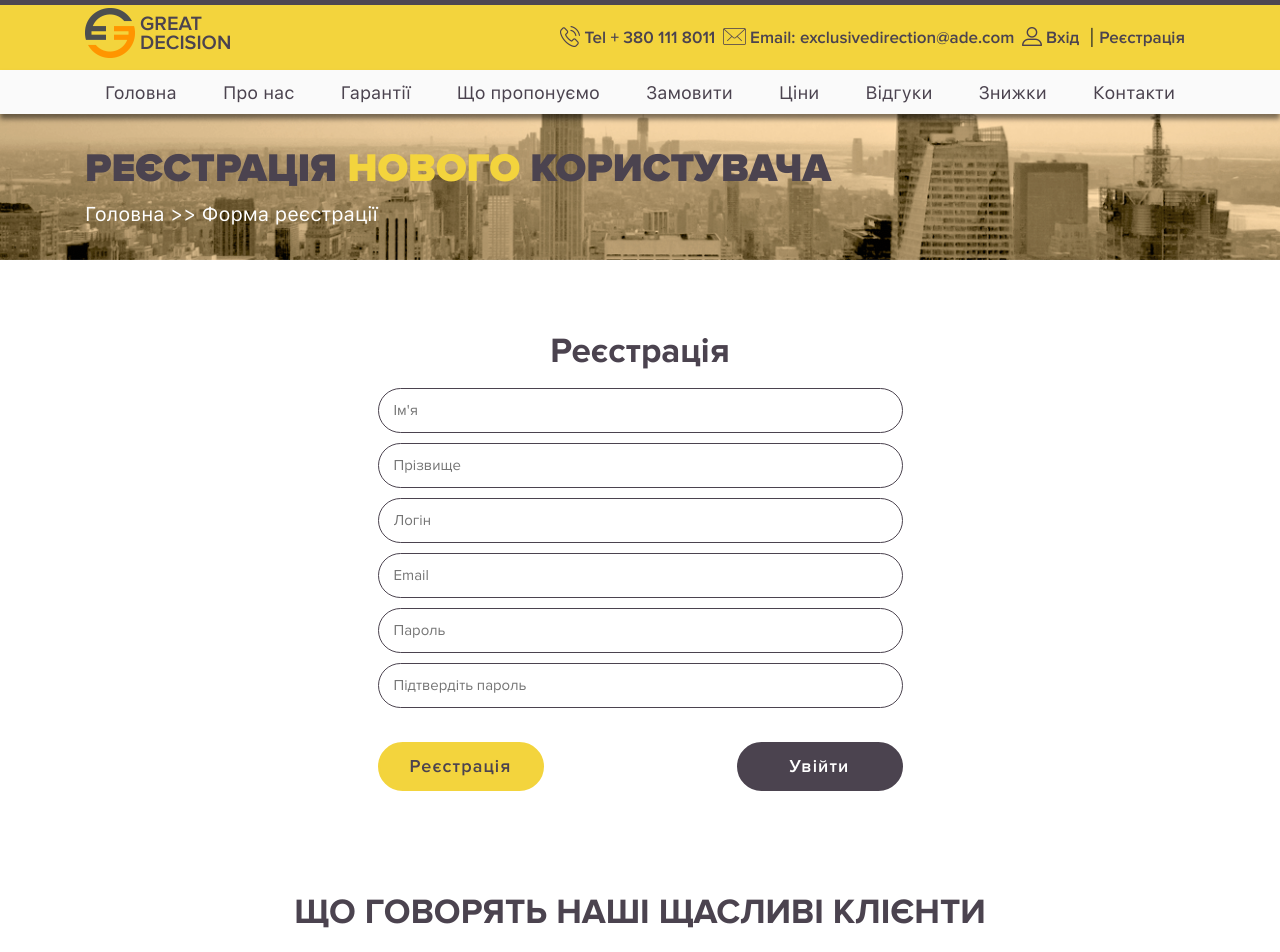
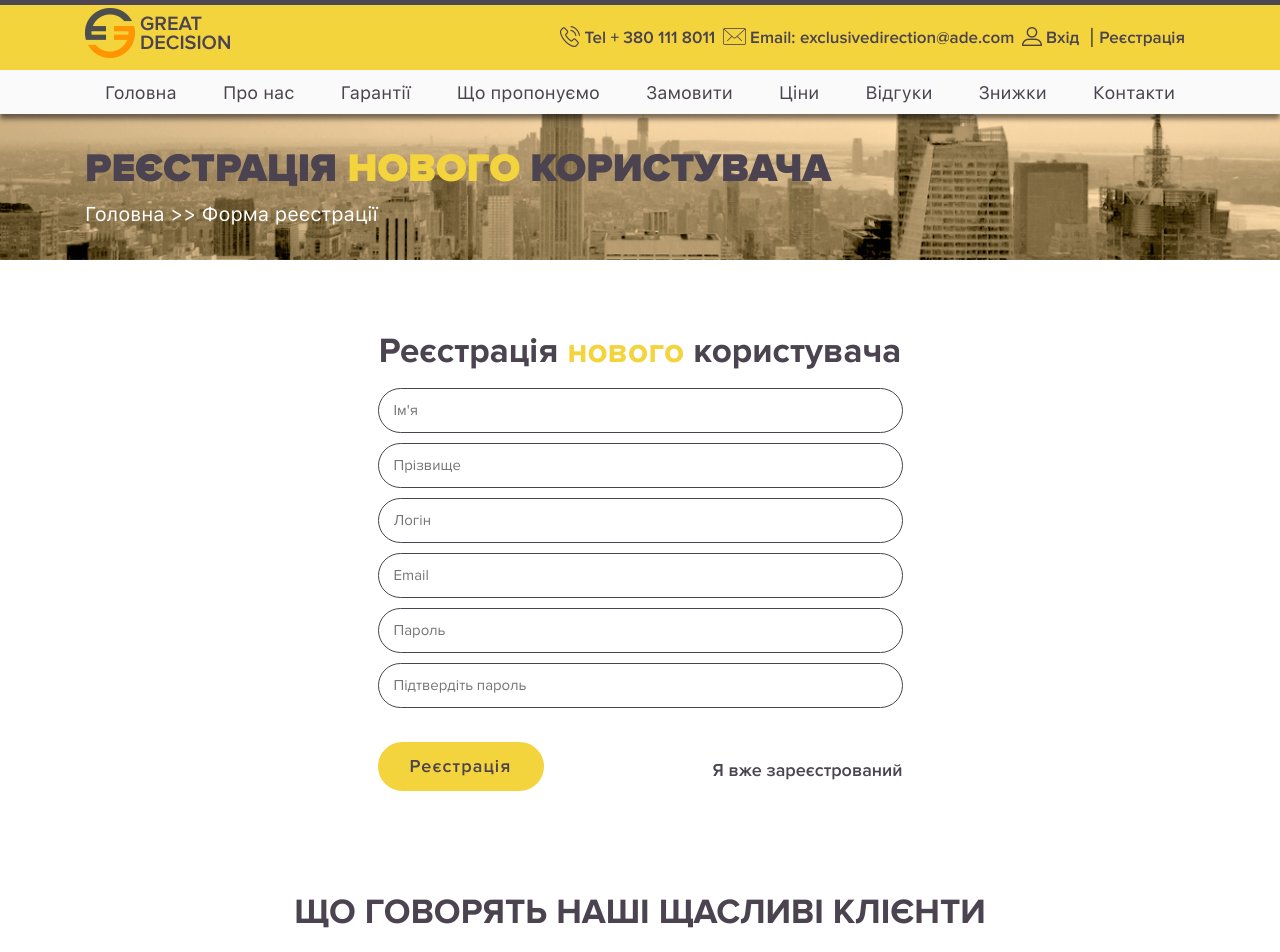
Before and after one commit to everyt1me/GD, a Django app: page /account/register in a window 1280 px wide. Shown: the top 952 px of the page. Run offline with Django 3.2, Linux system fonts and the light colour scheme; style sheets or scripts are compiled from the project's sources; some libraries are stand-ins or nearby versions.

Commit message:
No btn for login, added new tittle

```diff
--- a/app/app/static/css/views/_register.scss
+++ b/app/app/static/css/views/_register.scss
@@ -18,13 +18,13 @@
     input, button {
         margin-top: 10px;
     }
-    button a {
-        text-decoration: none;
-        color: $btn--bg-color-primary_3--hover;
+    a {
+        margin-top: 25px;
+        color: $font-h1--color-primary;
+        font-family: $font-proximanova-semibold;
+        font-size: 18px;
     }
-    .btn--show_all:hover{
-        a{
-            color: $btn--color-primary_3--hover;
-        }
+    span {
+        color: $font-span--color-primary;
     }
 }
--- a/app/templates/account/register.html
+++ b/app/templates/account/register.html
@@ -6,7 +6,7 @@
             <form action="{% url 'register' %}" method="POST" class="col-6">
                 {% csrf_token %}
 
-                <h2>Реєстрація</h2>
+                <h2>Реєстрація <span>нового</span> користувача</h2>
 
                 <input type="text" name="Name" placeholder="Ім'я" required="">
                 <input type="text" name="Surname" placeholder="Прізвище" required="">
@@ -17,7 +17,7 @@
 
                 <div class="col-12 d-flex mt-4">
                     <button class="btn--forward" type="submit" value="SIGNUP">Реєстрація</button>
-                    <button class="btn--show_all" value="login"><a href ="login">Увійти</a></button>
+                    <a href ="login">Я вже зареєстрований</a>
                 </div>
             </form>
         </div>
```
